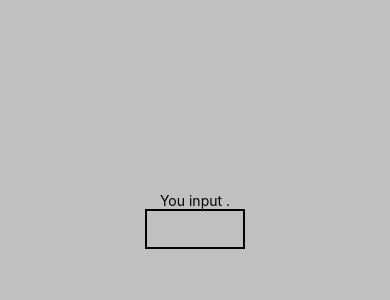
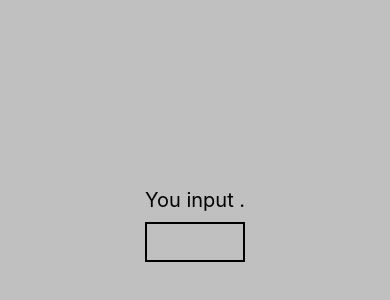
Before and after one commit to elolelo/ReactNativeApplications-v1, a React Native app: screen / in a window 390 px wide. Shown: the part 202-502 px from the top of the page. Built offline with nearby package versions, Linux system fonts and the light colour scheme.

Commit message:
Introduced the style to the text element

```diff
--- a/App.js
+++ b/App.js
@@ -26,7 +26,7 @@ class WeatherProject extends Component {
 
     return (
       <View style={styles.container}>
-          <Text>
+          <Text style={styles.welcome}>
               You input {this.state.zip}.
           </Text>
           {content}
@@ -42,6 +42,11 @@ const styles = StyleSheet.create({
     alignItems: 'center',
     backgroundColor: '#C0C0C0',
   },
+  welcome: {
+     fontSize: 20,
+     textAlign: "center",
+     margin: 10
+    },
   input: {
     fontSize: 20,
     borderWidth: 2,
```
